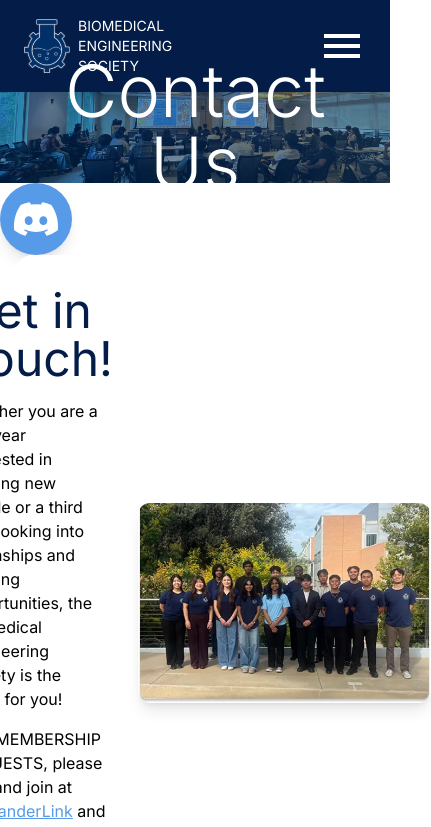
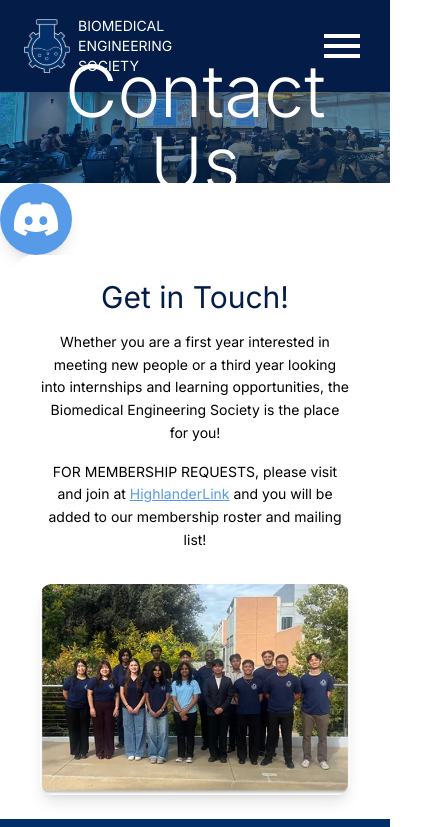
Before and after one commit to acm-ucr/bmes-website, a Next.js app: page /contact in a window 390 px wide. Shown: the top 827 px of the page, 431 px wide, since content can reach past the window. Built offline with nearby package versions, Linux system fonts and the light colour scheme.

Commit message:
fixed the responsiveness for get in touch, it fols into itself properly now when resizing it to be smaller on mobile devices

```diff
--- a/src/components/contact/GetInTouch.tsx
+++ b/src/components/contact/GetInTouch.tsx
@@ -4,15 +4,19 @@ import GetInTouchImg from "@/public/getInTouch.webp";
 
 const GetInTouch = () => {
   return (
-    <div className="flex w-11/12 items-center justify-center gap-8 place-self-center rounded-2xl bg-white p-8">
-      <div className="flex w-1/2 flex-col gap-4">
-        <div className="text-bmes-blue-100 text-5xl">Get in Touch!</div>
-        <div>
+    <div className="mx-auto flex w-11/12 max-w-7xl flex-col items-center justify-center gap-8 rounded-2xl bg-white p-6 sm:p-8 md:p-10 lg:flex-row lg:gap-12">
+      <div className="flex w-full flex-col gap-4 text-center lg:w-1/2 lg:text-left">
+        <h2 className="text-bmes-blue-100 text-3xl sm:text-4xl md:text-5xl">
+          Get in Touch!
+        </h2>
+
+        <p className="text-sm leading-relaxed sm:text-base md:text-lg">
           Whether you are a first year interested in meeting new people or a
           third year looking into internships and learning opportunities, the
           Biomedical Engineering Society is the place for you!
-        </div>
-        <div>
+        </p>
+
+        <p className="text-sm leading-relaxed sm:text-base md:text-lg">
           FOR MEMBERSHIP REQUESTS, please visit and join at{" "}
           <Link
             href="https://highlander.ucr.edu/organization/bmes"
@@ -21,13 +25,17 @@ const GetInTouch = () => {
             HighlanderLink
           </Link>{" "}
           and you will be added to our membership roster and mailing list!
-        </div>
+        </p>
       </div>
-      <Image
-        src={GetInTouchImg}
-        alt="Get in Touch"
-        className="rounded-xl shadow-lg"
-      />
+
+      <div className="flex w-full justify-center lg:w-1/2">
+        <Image
+          src={GetInTouchImg}
+          alt="Get in Touch"
+          className="h-auto w-full max-w-xl rounded-xl object-cover shadow-lg"
+          sizes="(max-width: 1024px) 90vw, 45vw"
+        />
+      </div>
     </div>
   );
 };
```
